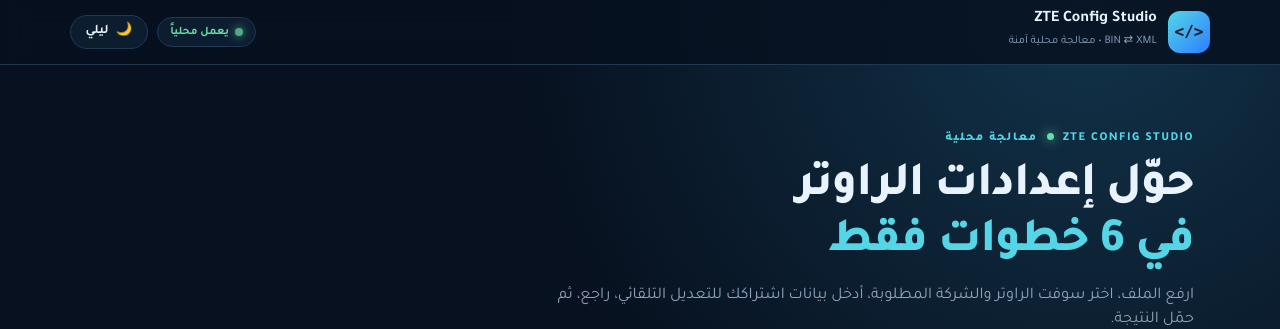
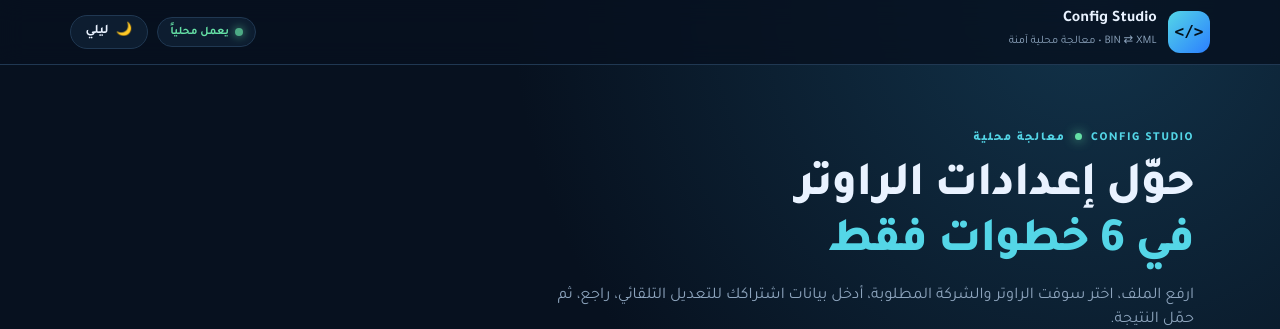
Before and after one commit to MustafaMohamedCoder/config, a Flask app: page / in a window 1280 px wide. Shown: the top 329 px of the page. Run offline with Flask 3, Linux system fonts and the light colour scheme; some libraries are stand-ins or nearby versions.

Commit message:
Rename visible branding to Config Studio

```diff
--- a/app.py
+++ b/app.py
@@ -236,7 +236,7 @@ def index():
 
 @app.get("/manus-routes.json")
 def manus_routes():
-    return jsonify({"routes": [{"path": "/", "title": "ZTE Config Studio"}]})
+    return jsonify({"routes": [{"path": "/", "title": "Config Studio"}]})
 
 
 @app.post("/api/decode")
--- a/templates/index.html
+++ b/templates/index.html
@@ -6,7 +6,7 @@
   <meta name="description" content="أداة ويب لتحويل ملفات إعدادات راوترات ZTE بين BIN وXML">
   <meta name="theme-color" content="#07111f">
   <link rel="manifest" href="{{ url_for('static', filename='manifest.json') }}">
-  <title>شغل راوترك على أي شركة بدون سوفت</title>
+  <title>Config Studio</title>
   <link rel="preconnect" href="https://fonts.googleapis.com">
   <link rel="preconnect" href="https://fonts.gstatic.com" crossorigin>
   <link href="https://fonts.googleapis.com/css2?family=Tajawal:wght@400;500;700;800&display=swap" rel="stylesheet">
@@ -19,7 +19,7 @@
 <body>
   <nav class="topbar">
     <div class="container topbar-inner">
-      <div class="brand"><span class="brand-mark">&lt;/&gt;</span><div><b>ZTE Config Studio</b><small>BIN ⇄ XML • معالجة محلية آمنة</small></div></div>
+      <div class="brand"><span class="brand-mark">&lt;/&gt;</span><div><b>Config Studio</b><small>BIN ⇄ XML • معالجة محلية آمنة</small></div></div>
       <div class="topbar-actions">
         <span class="live-badge"><i></i>يعمل محلياً</span>
         <button id="theme-toggle" class="theme-toggle" type="button" title="تبديل الوضع الليلي / النهاري" aria-label="تبديل المظهر">
@@ -30,7 +30,7 @@
   </nav>
   <main class="container py-4 py-lg-5">
     <header class="hero mb-4">
-      <div class="eyebrow">ZTE CONFIG STUDIO <span class="status-dot"></span> معالجة محلية</div>
+      <div class="eyebrow">CONFIG STUDIO <span class="status-dot"></span> معالجة محلية</div>
       <h1>حوّل إعدادات الراوتر<br><span>في 6 خطوات فقط</span></h1>
       <p>ارفع الملف، اختر سوفت الراوتر والشركة المطلوبة، أدخل بيانات اشتراكك للتعديل التلقائي، راجع، ثم حمّل النتيجة.</p>
       <div class="hero-tips">
```
Also changed, not shown: tests/test_app.py (+1 -1 lines), static/manifest.json.
